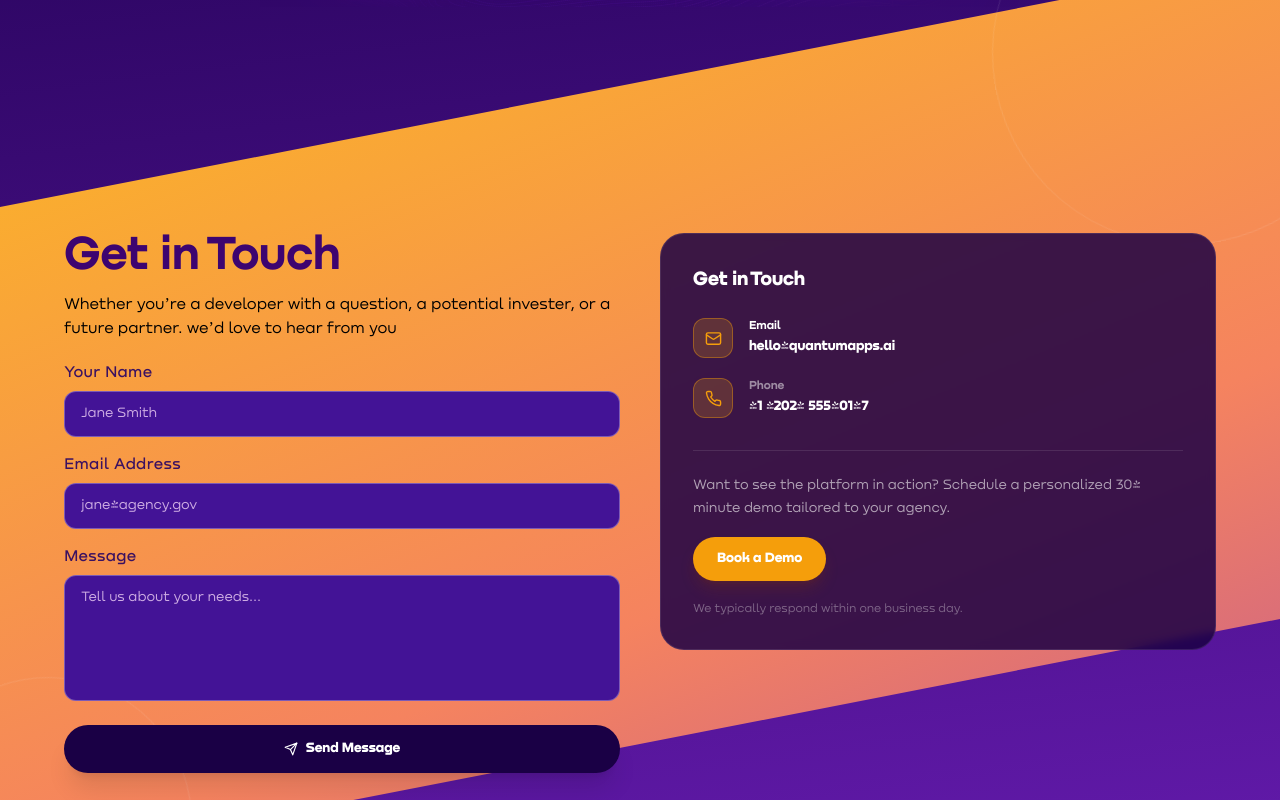
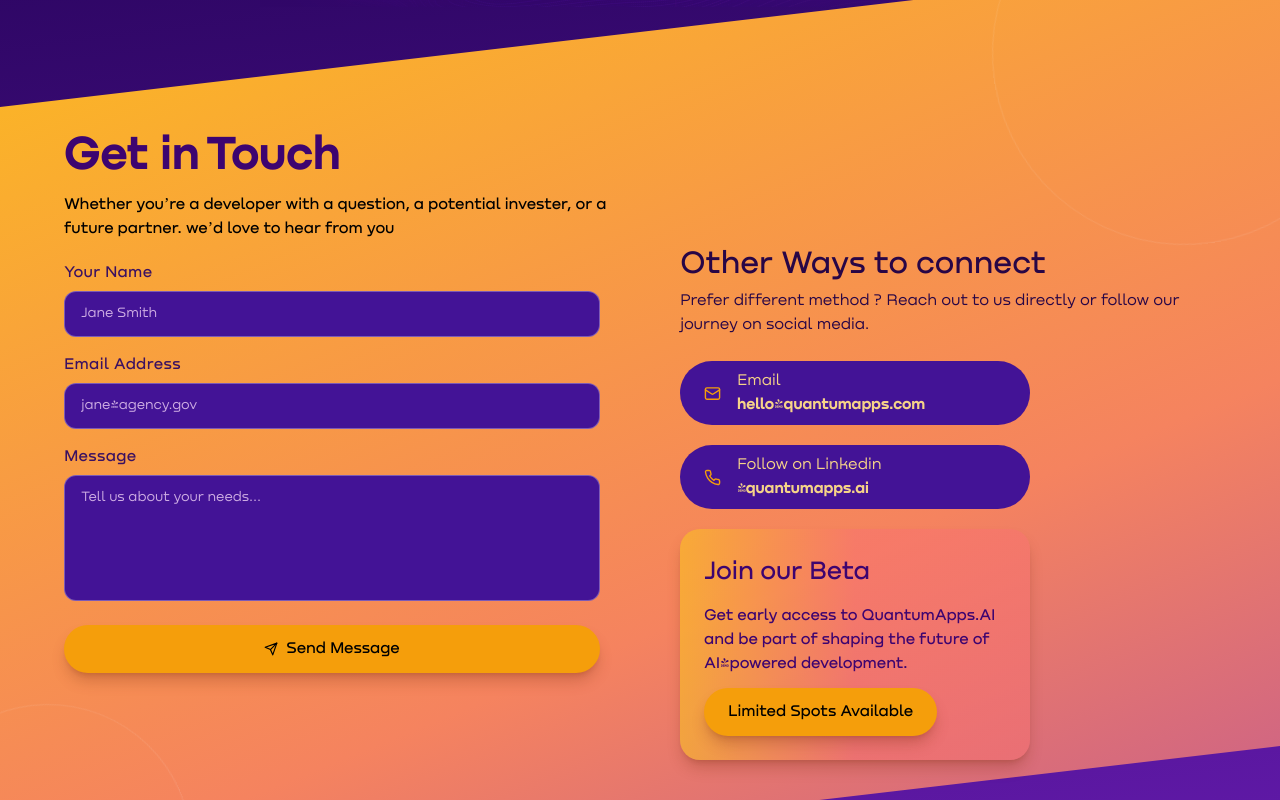
Before and after one commit to sridharp2026/quantumapp-website, a Next.js app: page /about in a window 1280 px wide. Shown: the part 2500-3300 px from the top of the page. Built offline with nearby package versions, Linux system fonts and the light colour scheme.

Commit message:
aboutus form section done

```diff
--- a/src/app/about/AboutContent.tsx
+++ b/src/app/about/AboutContent.tsx
@@ -454,7 +454,7 @@
         <div
           className="absolute inset-0 bg-[linear-gradient(158deg,#FECF08_-22.06%,#F5835F_64.54%,#7F25D1_148.66%)]
           [clip-path:polygon(0_115px,0_100%,100%_calc(100%-250px),100%_0)]
-  min-[1000px]:[clip-path:polygon(0_250px,0_100%,100%_calc(100%-250px),100%_0)]"
+  min-[1000px]:[clip-path:polygon(0_150px,0_100%,100%_calc(100%-150px),100%_0)]"
         />
         <motion.div
           animate={{ rotate: 360 }}
@@ -466,17 +466,19 @@
           transition={{ duration: 20, repeat: Infinity, ease: "linear" }}
           className="absolute -bottom-24 -left-24 w-72 h-72 rounded-full border border-white/10 pointer-events-none"
         />
-        <div className="max-w-6xl mx-auto relative mt-[180px]">
+        <div className="max-w-6xl mx-auto relative mt-[80px]">
+          <div>
+            <h2 className="text-4xl md:text-5xl font-medium text-[#3D0470] mb-3">
+              Get in Touch
+            </h2>
+            <p className="text-black font-[300] text-base max-w-xl mr-auto">
+              Whether you’re a developer with a question, a potential invester,
+              or a future partner. we’d love to hear from you
+            </p>
+          </div>
           {/* Section header */}
-          <div className="grid grid-cols-1 lg:grid-cols-2 gap-10 items-start">
+          <div className="grid grid-cols-1 lg:grid-cols-2 gap-20 items-start">
             <div className="grid grid-cols-1 lg:grid-cols-1 items-center">
-              <h2 className="text-4xl md:text-5xl font-medium text-[#3D0470] mb-3">
-                Get in Touch
-              </h2>
-              <p className="text-black text-base max-w-xl mx-auto">
-                Whether you’re a developer with a question, a potential
-                invester, or a future partner. we’d love to hear from you
-              </p>
               {/* Form */}
               <motion.div
                 initial={{ opacity: 0, x: -24 }}
@@ -551,7 +553,7 @@
                       disabled={loading}
                       whileHover={{ scale: 1.02 }}
                       whileTap={{ scale: 0.97 }}
-                      className="w-full flex items-center justify-center gap-2 bg-[#1a0045] hover:bg-[#2D0878] disabled:opacity-60 text-white font-bold py-3.5 rounded-full text-sm transition-colors shadow-xl"
+                  className="w-full flex items-center justify-center gap-2 bg-[#F59E0B] hover:bg-[#D97706] text-black font-[300] px-6 py-3 rounded-full text-md transition-colors shadow-lg shadow-orange-900/30"
                     >
                       {loading ? (
                         <span className="w-4 h-4 border-2 border-white/40 border-t-white rounded-full animate-spin" />
@@ -575,58 +577,57 @@
                 delay: 0.1,
                 ease: [0.22, 1, 0.36, 1],
               }}
-              className="bg-[#1a0045]/85 backdrop-blur-sm border border-white/10 rounded-3xl p-8 text-white"
+              className=""
             >
-              <h3 className="text-xl font-extrabold mb-6">Get in Touch</h3>
-              <div className="space-y-5">
-                <div className="flex items-center gap-4">
-                  <div className="w-10 h-10 rounded-xl bg-[#F59E0B]/20 border border-[#F59E0B]/40 flex items-center justify-center flex-shrink-0">
-                    <Mail size={17} className="text-[#F59E0B]" />
-                  </div>
+              <h3 className="text-[32px] font-[300] text-[#280646]">
+                Other Ways to connect
+              </h3>
+              <p className="text-[#280646] mb-6">
+                Prefer different method ? Reach out to us directly or follow our
+                journey on social media.
+              </p>
+              <div className="space-y-5 mb-10">
+                <div className="flex items-center w-[350px] gap-4 pl-6 bg-[#431396] rounded-[50px] p-2">
+                  <Mail size={17} className="text-[#F59E0B]" />
                   <div>
-                    <p className="text-[white/50] text-xs font-medium">Email</p>
+                    <p className="text-[#F6D388]">Email</p>
                     <a
                       href="mailto:hello@quantumapps.ai"
-                      className="text-white text-sm font-semibold hover:text-[#F59E0B] transition-colors"
+                      className="text-[#F6D388] font-medium hover:text-[#F59E0B] transition-colors"
                     >
-                      hello@quantumapps.ai
+                      hello@quantumapps.com
                     </a>
                   </div>
                 </div>
-                <div className="flex items-center gap-4">
-                  <div className="w-10 h-10 rounded-xl bg-[#F59E0B]/20 border border-[#F59E0B]/40 flex items-center justify-center flex-shrink-0">
-                    <Phone size={17} className="text-[#F59E0B]" />
-                  </div>
+                <div className="inline-flex items-center min-w-[350px] gap-4 px-6 bg-[#431396] rounded-[50px] p-2">
+                  <Phone size={17} className="text-[#F59E0B]" />
                   <div>
-                    <p className="text-white/50 text-xs font-medium">Phone</p>
+                    <p className="text-[#F6D388]">Follow on Linkedin</p>
                     <a
-                      href="tel:+12025550147"
-                      className="text-white text-sm font-semibold hover:text-[#F59E0B] transition-colors"
+                      href="#"
+                      className="text-[#F6D388] font-medium hover:text-[#F59E0B] transition-colors"
                     >
-                      +1 (202) 555-0147
+                      /quantumapps.ai
                     </a>
                   </div>
                 </div>
-              </div>
+                <div className="w-[350px] bg-gradient-to-l from-red-400/50 via-red-400/50 to-yellow-400/50 rounded-[20px] p-6 shadow-lg shadow-orange-900/30">
+                  <h3 className="text-[#3D0470] text-[26px] font-[300]">Join our Beta</h3>
+                  <p className="text-[#3D0470] font-[300] my-3">
+                    Get early access to QuantumApps.AI and be part of shaping
+                    the future of AI-powered development.
+                  </p>
 
-              <div className="mt-8 pt-6 border-t border-white/10">
-                <p className="text-white/60 text-sm mb-4 leading-relaxed">
-                  Want to see the platform in action? Schedule a personalized
-                  30-minute demo tailored to your agency.
-                </p>
                 <motion.a
                   href="#"
                   whileHover={{ scale: 1.03 }}
                   whileTap={{ scale: 0.97 }}
-                  className="inline-flex items-center gap-2 bg-[#F59E0B] hover:bg-[#D97706] text-white font-bold px-6 py-3 rounded-full text-sm transition-colors shadow-lg shadow-orange-900/30"
+                  className="inline-flex items-center gap-2 bg-[#F59E0B] hover:bg-[#D97706] text-black font-[300] px-6 py-3 rounded-full text-md transition-colors shadow-lg shadow-orange-900/30"
                 >
-                  Book a Demo
+                  Limited Spots Available
                 </motion.a>
+                </div>
               </div>
-
-              <p className="text-white/35 text-xs mt-5">
-                We typically respond within one business day.
-              </p>
             </motion.div>
           </div>
         </div>
```
